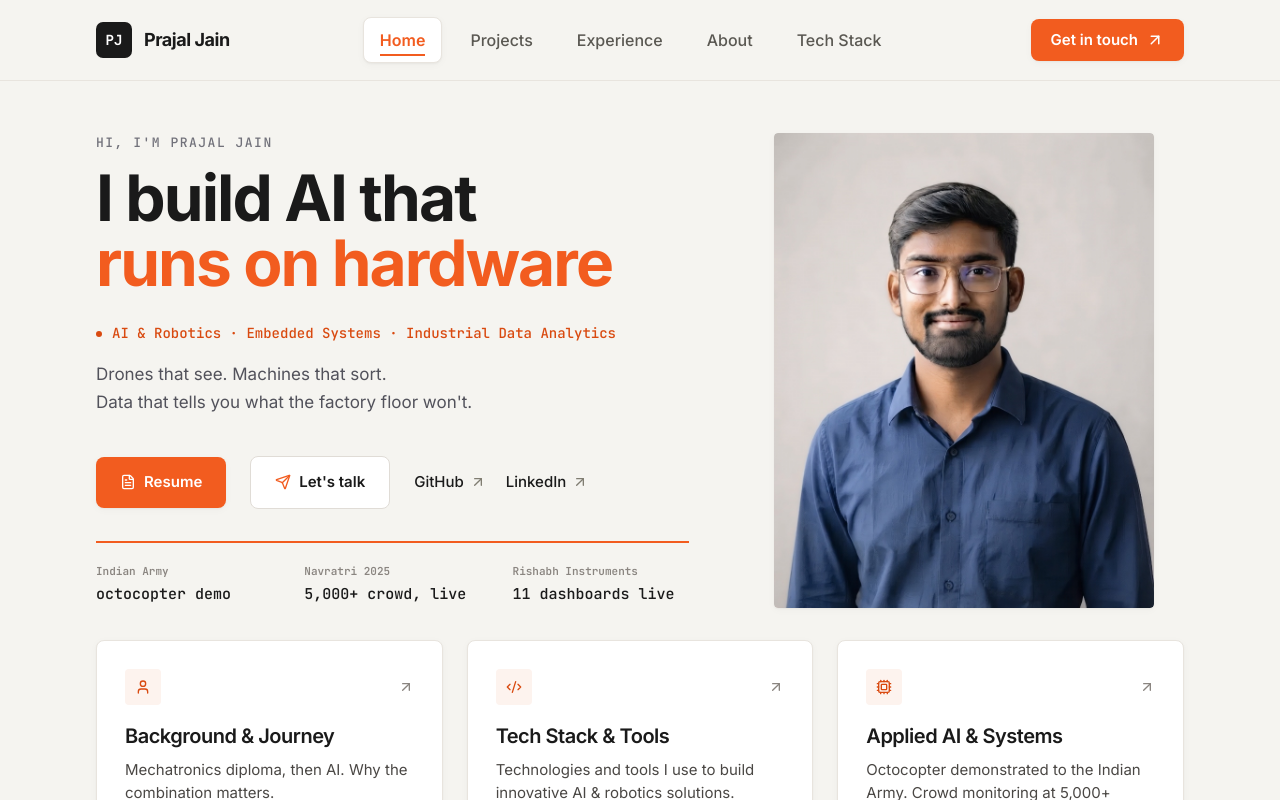
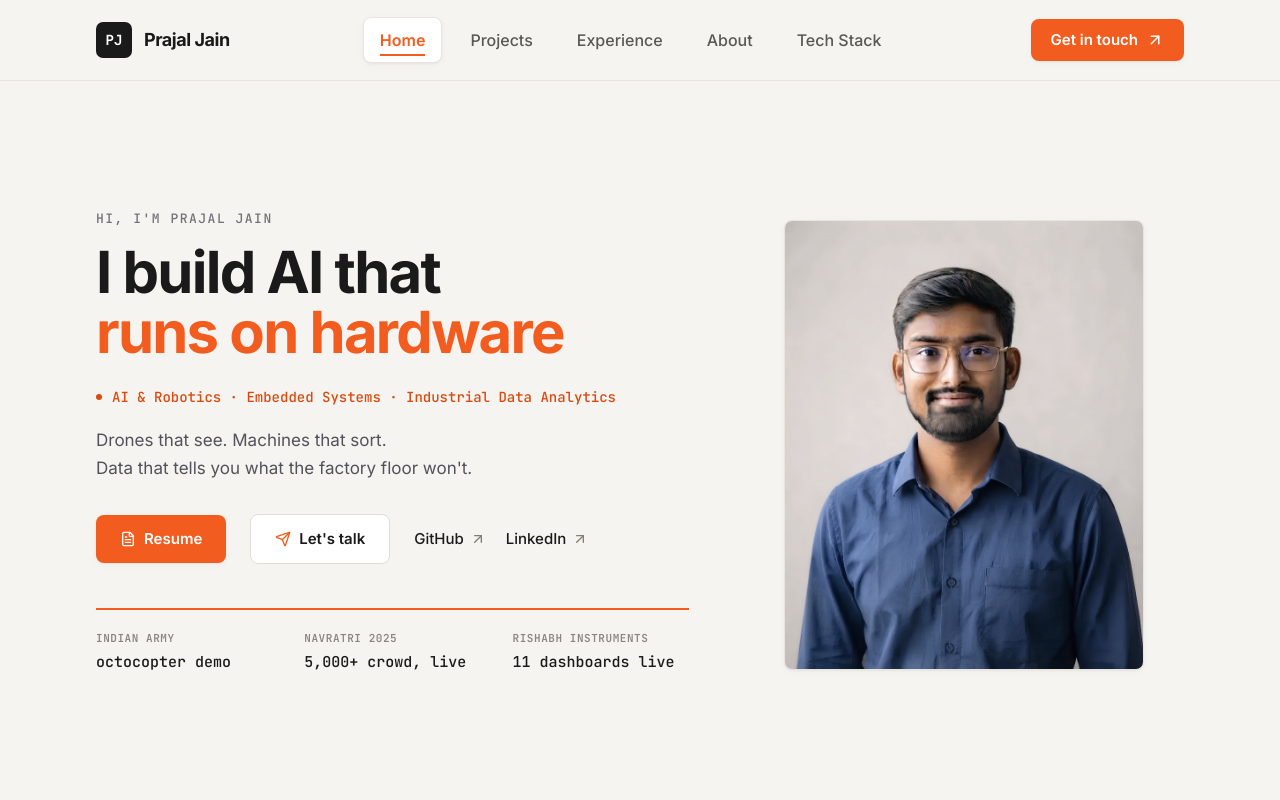
Before and after one commit to Prrajaljain/Portfolio-Setup, a Next.js app: page / in a window 1280 px wide. Shown: the top 800 px of the page. Built offline with nearby package versions, Linux system fonts and the light colour scheme.

Commit message:
Lock initial page load view to 100vh Hero section with clean element spacing

```diff
--- a/components/home/hero.tsx
+++ b/components/home/hero.tsx
@@ -162,99 +162,66 @@ export function Hero() {
   const linkedinUrl = profile.socials.find((s) => s.label === 'LinkedIn')?.href ?? 'https://linkedin.com/in/prajaljain23'
 
   return (
-    <section className="relative bg-[#F5F4F0] text-[#1A1A1A] overflow-hidden pt-[40px] md:pt-[52px] pb-[40px] md:pb-[56px] box-border">
-      <div className="mx-auto max-w-6xl px-6 sm:px-8">
+    <section className="relative bg-[#F5F4F0] text-[#1A1A1A] overflow-hidden box-border">
+      {/* 1. First Screen Viewport (100% height minus 80px header) */}
+      <div className="mx-auto max-w-6xl px-6 sm:px-8 min-h-[calc(100vh-80px)] flex flex-col justify-between pt-6 sm:pt-8 md:pt-10 pb-8">
         {/* Main Hero Split Grid */}
-        <div className="grid grid-cols-1 lg:grid-cols-[1.35fr_1fr] items-start gap-10 lg:gap-14">
+        <div className="grid grid-cols-1 lg:grid-cols-[1.35fr_1fr] items-center gap-10 lg:gap-14 my-auto">
 
           {/* LEFT COLUMN CONTAINER */}
-          <div className="order-1 flex flex-col items-start text-left w-full">
+          <div className="flex flex-col items-start text-left w-full">
 
-            {/* 1. Eyebrow (12px gap to headline) — order-1 */}
-            <div className="order-1 mb-[12px] font-mono text-[13px] font-medium text-[#71717A] uppercase tracking-[1.5px]">
+            {/* 1. Eyebrow */}
+            <div className="mb-[14px] font-mono text-[12px] sm:text-[13px] font-medium text-[#71717A] uppercase tracking-[1.5px]">
               HI, I&apos;M PRAJAL JAIN
             </div>
 
-            {/* 2. Headline: 40px (<768px), 48px (768px-1024px), 64px (≥1024px) (28px gap to role line) — order-2 */}
-            <h1 className="order-2 mb-[28px] max-w-xl text-[40px] md:text-[48px] lg:text-[64px] font-bold leading-[1.02] tracking-[-0.03em] text-[#1A1A1A]">
+            {/* 2. Headline */}
+            <h1 className="mb-[24px] max-w-xl text-[40px] md:text-[48px] lg:text-[58px] font-bold leading-[1.04] tracking-[-0.03em] text-[#1A1A1A]">
               I build AI that{' '}
               <span className="text-[#F25C1F] font-bold block">
                 runs on hardware
               </span>
             </h1>
 
-            {/* 3. Subtitle / Role Line: (16px gap to subhead) — order-3 */}
-            <div className="order-3 mb-[16px] flex flex-wrap items-center gap-[10px] font-mono text-[13px] sm:text-[14px] font-medium text-[#D94A10]" style={{ color: '#D94A10' }}>
-              <span className="size-[6px] shrink-0 rounded-full bg-[#D94A10]" style={{ backgroundColor: '#D94A10' }} />
-              <span className="text-[#D94A10]" style={{ color: '#D94A10' }}>
+            {/* 3. Subtitle / Role Line */}
+            <div className="mb-[18px] flex flex-wrap items-center gap-[10px] font-mono text-[13px] sm:text-[14px] font-medium text-[#D94A10]">
+              <span className="size-[6px] shrink-0 rounded-full bg-[#D94A10]" />
+              <span>
                 AI &amp; Robotics &middot; Embedded Systems &middot; Industrial Data Analytics
               </span>
             </div>
 
-            {/* 4. Subhead Paragraph: (40px gap to button row) — order-4 */}
-            <p className="order-4 mb-[40px] max-w-[480px] text-[17px] leading-[1.65] text-[#52525B]">
+            {/* 4. Subhead Paragraph */}
+            <p className="mb-[32px] max-w-[480px] text-[16px] sm:text-[17px] leading-[1.65] text-[#52525B]">
               Drones that see. Machines that sort.<br className="hidden sm:block" />
               Data that tells you what the factory floor won&apos;t.
             </p>
 
-            {/* 5. Proof Strip & Orange Rule: order-5 on mobile, order-7 on desktop (20px top padding below divider) */}
-            <div className="order-5 lg:order-7 w-full mb-0">
-              <div className="w-full h-[2px] bg-[#F25C1F]" />
-
-              <div className="w-full pt-[20px] grid grid-cols-1 sm:grid-cols-3 gap-4 sm:gap-8 font-mono">
-                <div>
-                  <span className="font-mono text-[11px] font-semibold text-[#8A8580] block">
-                    Indian Army
-                  </span>
-                  <span className="font-mono text-[15px] font-medium text-[#1A1A1A] mt-1 block whitespace-nowrap">
-                    octocopter demo
-                  </span>
-                </div>
-
-                <div>
-                  <span className="font-mono text-[11px] font-semibold text-[#8A8580] block">
-                    Navratri 2025
-                  </span>
-                  <span className="font-mono text-[15px] font-medium text-[#1A1A1A] mt-1 block whitespace-nowrap">
-                    5,000+ crowd, live
-                  </span>
-                </div>
-
-                <div>
-                  <span className="font-mono text-[11px] font-semibold text-[#8A8580] block">
-                    Rishabh Instruments
-                  </span>
-                  <span className="font-mono text-[15px] font-medium text-[#1A1A1A] mt-1 block whitespace-nowrap">
-                    11 dashboards live
-                  </span>
-                </div>
-              </div>
-            </div>
-
-            {/* 6. Button Row: (32px gap to orange divider) */}
-            <div className="order-6 lg:order-5 mb-[32px] flex flex-wrap items-center gap-6">
-              {/* Primary button: Resume — solid orange #F25C1F, white text, FileText icon */}
+            {/* 5. Button Row */}
+            <div className="mb-[36px] flex flex-wrap items-center gap-5 sm:gap-6">
+              {/* Primary button: Resume */}
               <a
                 href={profile.resumeUrl}
                 target="_blank"
                 rel="noreferrer"
-                className="inline-flex w-auto items-center justify-center gap-2 rounded-md bg-[#F25C1F] px-[24px] py-[14px] text-[15px] font-semibold text-white shadow-rest transition-all duration-200 ease-out hover:bg-[#D94A10] hover:shadow-hover hover:-translate-y-[1px] active:translate-y-0 active:shadow-press focus-visible:outline-2 focus-visible:outline-[#1A1A1A] focus-visible:outline-offset-[3px]"
+                className="inline-flex w-auto items-center justify-center gap-2 rounded-md bg-[#F25C1F] px-[24px] py-[13px] text-[15px] font-semibold text-white shadow-rest transition-all duration-200 ease-out hover:bg-[#D94A10] hover:shadow-hover hover:-translate-y-[1px] active:translate-y-0 active:shadow-press focus-visible:outline-2 focus-visible:outline-[#1A1A1A] focus-visible:outline-offset-[3px]"
               >
                 <FileText className="size-4" />
                 <span>Resume</span>
               </a>
 
-              {/* Secondary button: Let's talk — white background, 1px border #E0DCD6 */}
+              {/* Secondary button: Let's talk */}
               <Link
                 href="/contact"
-                className="inline-flex w-auto items-center justify-center gap-2 rounded-md border border-[#E0DCD6] bg-[#ffffff] px-[24px] py-[14px] text-[15px] font-semibold text-[#1A1A1A] shadow-none transition-all duration-200 ease-out hover:bg-[#1A1A1A] hover:text-[#F5F4F0] hover:border-[#1A1A1A] hover:shadow-rest active:scale-95 focus-visible:outline-2 focus-visible:outline-[#1A1A1A] focus-visible:outline-offset-[3px]"
+                className="inline-flex w-auto items-center justify-center gap-2 rounded-md border border-[#E0DCD6] bg-[#ffffff] px-[24px] py-[13px] text-[15px] font-semibold text-[#1A1A1A] shadow-none transition-all duration-200 ease-out hover:bg-[#1A1A1A] hover:text-[#F5F4F0] hover:border-[#1A1A1A] hover:shadow-rest active:scale-95 focus-visible:outline-2 focus-visible:outline-[#1A1A1A] focus-visible:outline-offset-[3px]"
               >
                 <Send className="size-4 text-[#F25C1F]" />
                 <span>Let&apos;s talk</span>
               </Link>
 
-              {/* GitHub ↗ and LinkedIn ↗ plain text links */}
-              <div className="inline-flex items-center gap-5">
+              {/* GitHub and LinkedIn links */}
+              <div className="inline-flex items-center gap-5 pt-1 sm:pt-0">
                 <a
                   href={githubUrl}
                   target="_blank"
@@ -277,39 +244,61 @@ export function Hero() {
               </div>
             </div>
 
-            {/* 7. Photo Mobile Position */}
-            <div className="order-7 lg:hidden hidden md:block w-full max-w-[320px] mx-auto pt-4">
-              <div className="relative aspect-[4/5] w-full overflow-hidden rounded-[4px] shadow-rest">
-                <Image
-                  src="/images/prajal-headshot.jpg"
-                  alt="Prajal Jain — AI & Robotics Engineer"
-                  fill
-                  sizes="(max-width: 1024px) 320px, 380px"
-                  className="object-cover object-center rounded-[4px]"
-                  priority
-                />
+            {/* 6. Proof Strip & Orange Rule */}
+            <div className="w-full pt-2">
+              <div className="w-full h-[2px] bg-[#F25C1F]" />
+
+              <div className="w-full pt-[20px] pb-[8px] grid grid-cols-1 sm:grid-cols-3 gap-4 sm:gap-8 font-mono">
+                <div>
+                  <span className="font-mono text-[11px] font-semibold text-[#8A8580] uppercase tracking-wider block">
+                    Indian Army
+                  </span>
+                  <span className="font-mono text-[15px] font-medium text-[#1A1A1A] mt-1 block whitespace-nowrap">
+                    octocopter demo
+                  </span>
+                </div>
+
+                <div>
+                  <span className="font-mono text-[11px] font-semibold text-[#8A8580] uppercase tracking-wider block">
+                    Navratri 2025
+                  </span>
+                  <span className="font-mono text-[15px] font-medium text-[#1A1A1A] mt-1 block whitespace-nowrap">
+                    5,000+ crowd, live
+                  </span>
+                </div>
+
+                <div>
+                  <span className="font-mono text-[11px] font-semibold text-[#8A8580] uppercase tracking-wider block">
+                    Rishabh Instruments
+                  </span>
+                  <span className="font-mono text-[15px] font-medium text-[#1A1A1A] mt-1 block whitespace-nowrap">
+                    11 dashboards live
+                  </span>
+                </div>
               </div>
             </div>
 
           </div>
 
           {/* RIGHT COLUMN — Photo Desktop Position */}
-          <div className="order-2 hidden lg:block mx-auto w-full max-w-[380px] pt-0">
-            <div className="relative aspect-[4/5] w-full overflow-hidden rounded-[4px] shadow-rest">
+          <div className="hidden lg:block mx-auto w-full max-w-[360px]">
+            <div className="relative aspect-[4/5] w-full overflow-hidden rounded-[8px] border border-[#E8E4DE] bg-white shadow-rest">
               <Image
                 src="/images/prajal-headshot.jpg"
                 alt="Prajal Jain — AI & Robotics Engineer"
                 fill
-                sizes="380px"
-                className="object-cover object-center rounded-[4px]"
+                sizes="360px"
+                className="object-cover object-center"
                 priority
               />
             </div>
           </div>
 
         </div>
+      </div>
 
-        {/* Bento Grid Section */}
+      {/* 2. Portfolio Bento Grid Section (Starts cleanly below the 100vh landing fold) */}
+      <div className="mx-auto max-w-6xl px-6 sm:px-8 pt-16 md:pt-24 pb-16 md:pb-24">
         <BentoHeroGrid />
       </div>
     </section>
```
